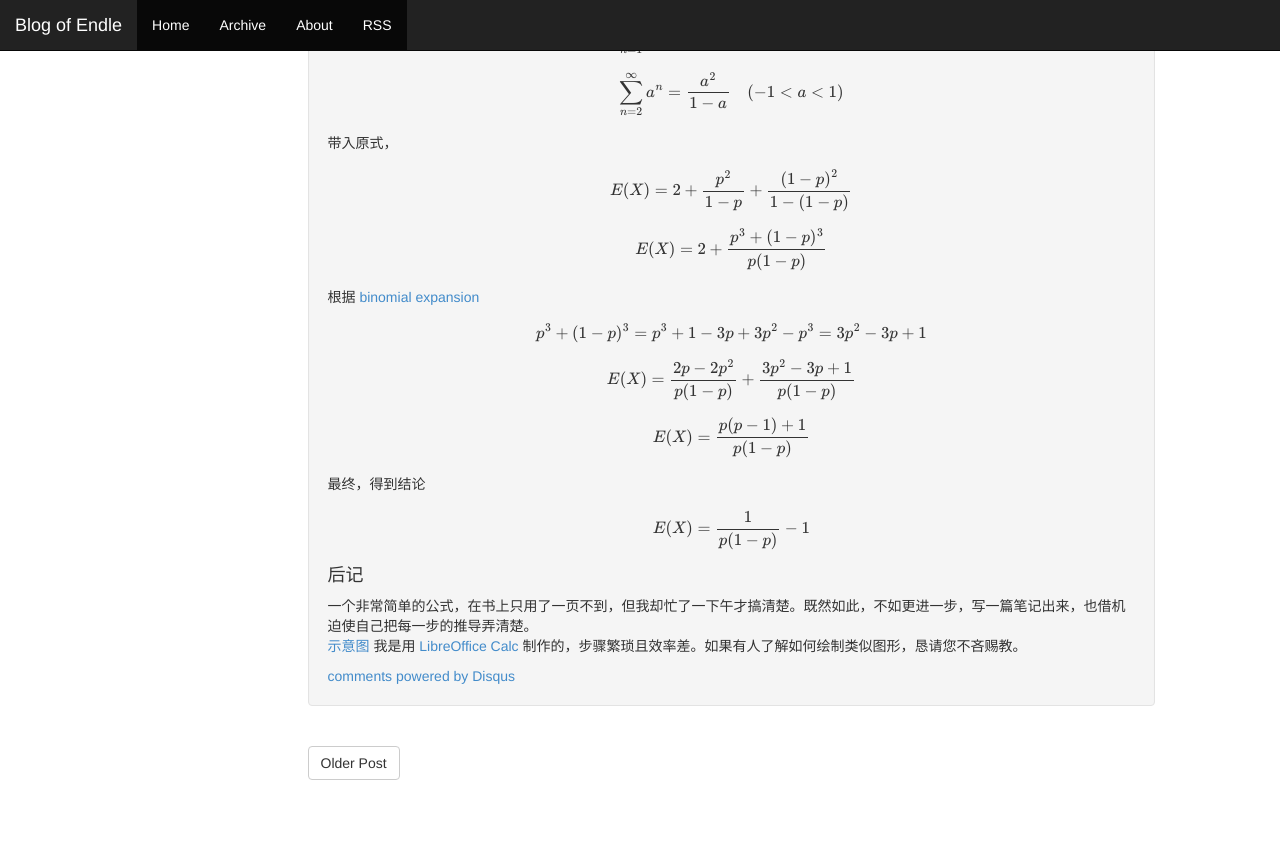
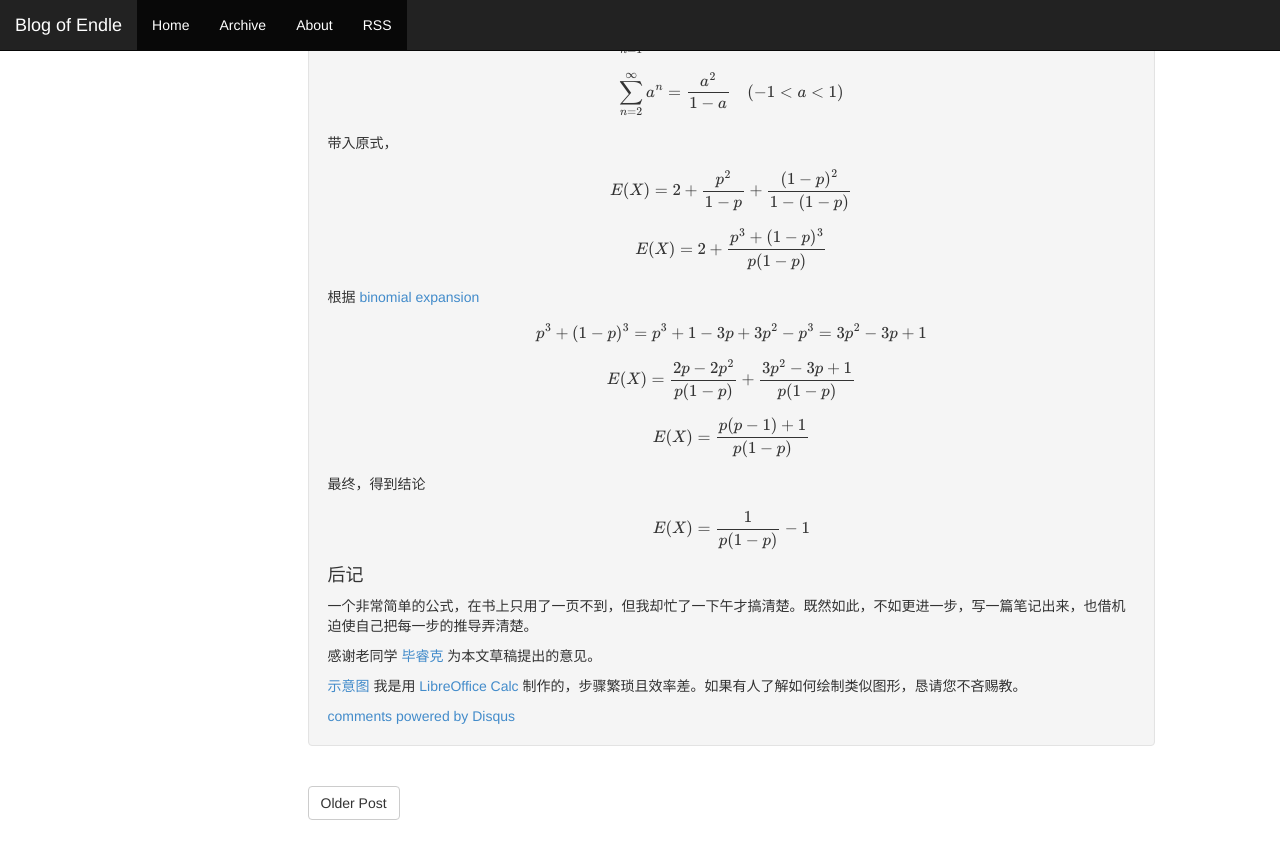
Before and after one commit to Endle/endle.github.io, a Jekyll site: the page built from _posts/2021-06-14-tail-sum-formula-notes.md, in a window 1280 px wide and 900 px high, scrolled down 2447 px. Shown: the top 859 px of the window. Built offline with Jekyll 4.4.1, drawn with Linux system fonts in a browser that asks for light colours; formulas are drawn with MathJax 3; comment, search, counter and statistics services are not loaded.

Commit message:
Acknowledgement

```diff
--- a/_posts/2021-06-14-tail-sum-formula-notes.md
+++ b/_posts/2021-06-14-tail-sum-formula-notes.md
@@ -96,6 +96,9 @@ $$ E(X) = \frac{1}{p(1-p)} - 1 $$
 
 #### 后记
 一个非常简单的公式，在书上只用了一页不到，但我却忙了一下午才搞清楚。既然如此，不如更进一步，写一篇笔记出来，也借机迫使自己把每一步的推导弄清楚。
+
+感谢老同学 [毕睿克](https://www.linkedin.com/in/%E7%9D%BF%E5%85%8B-%E6%AF%95-61407698/) 为本文草稿提出的意见。
+
 [示意图](/images/statistics/tailsum_formula/schematic_diagram.png) 我是用 [LibreOffice Calc](/resources/statistics/tailsum_formula/image_base.ods) 制作的，步骤繁琐且效率差。如果有人了解如何绘制类似图形，恳请您不吝赐教。
 
 [Sinho]: https://inst.eecs.berkeley.edu/~cs70/su16/static/su16/extra_note/sinho_cs_70_notes.pdf
```
